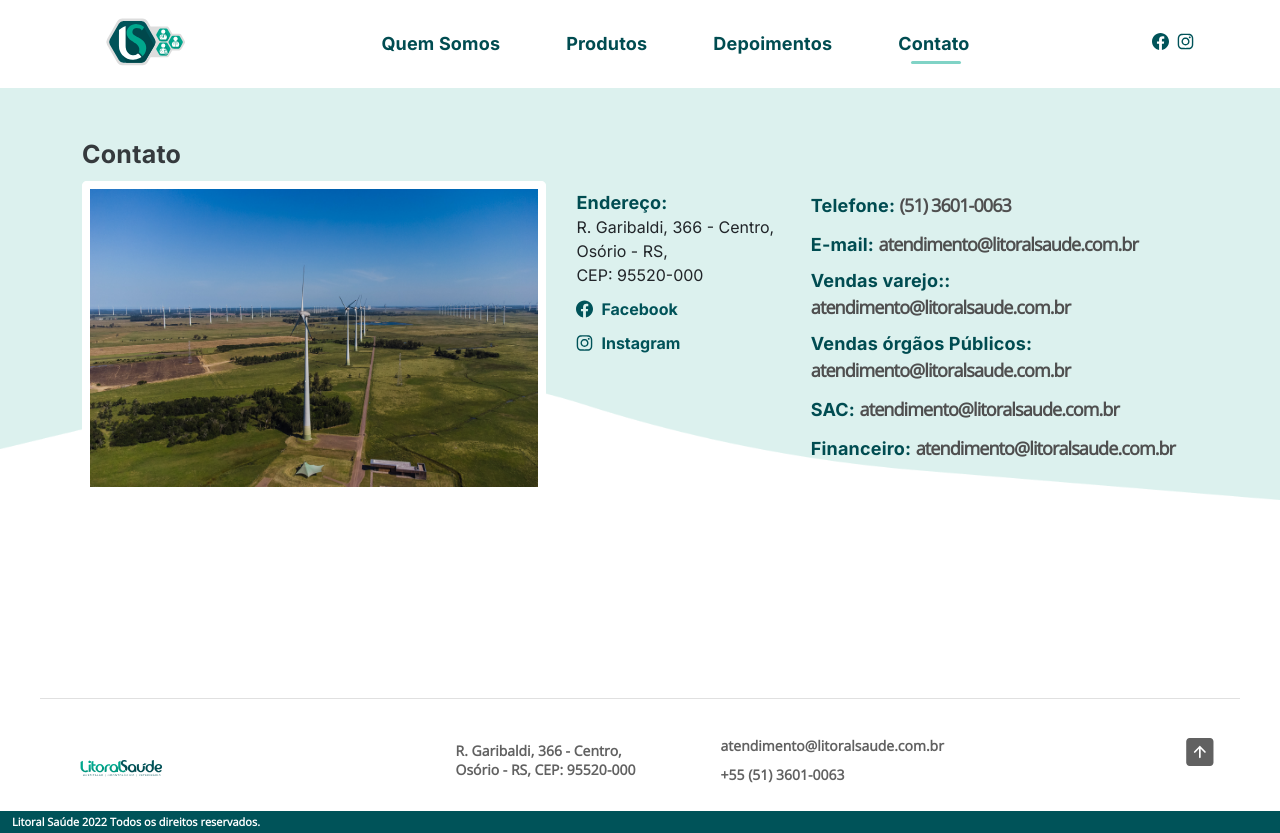
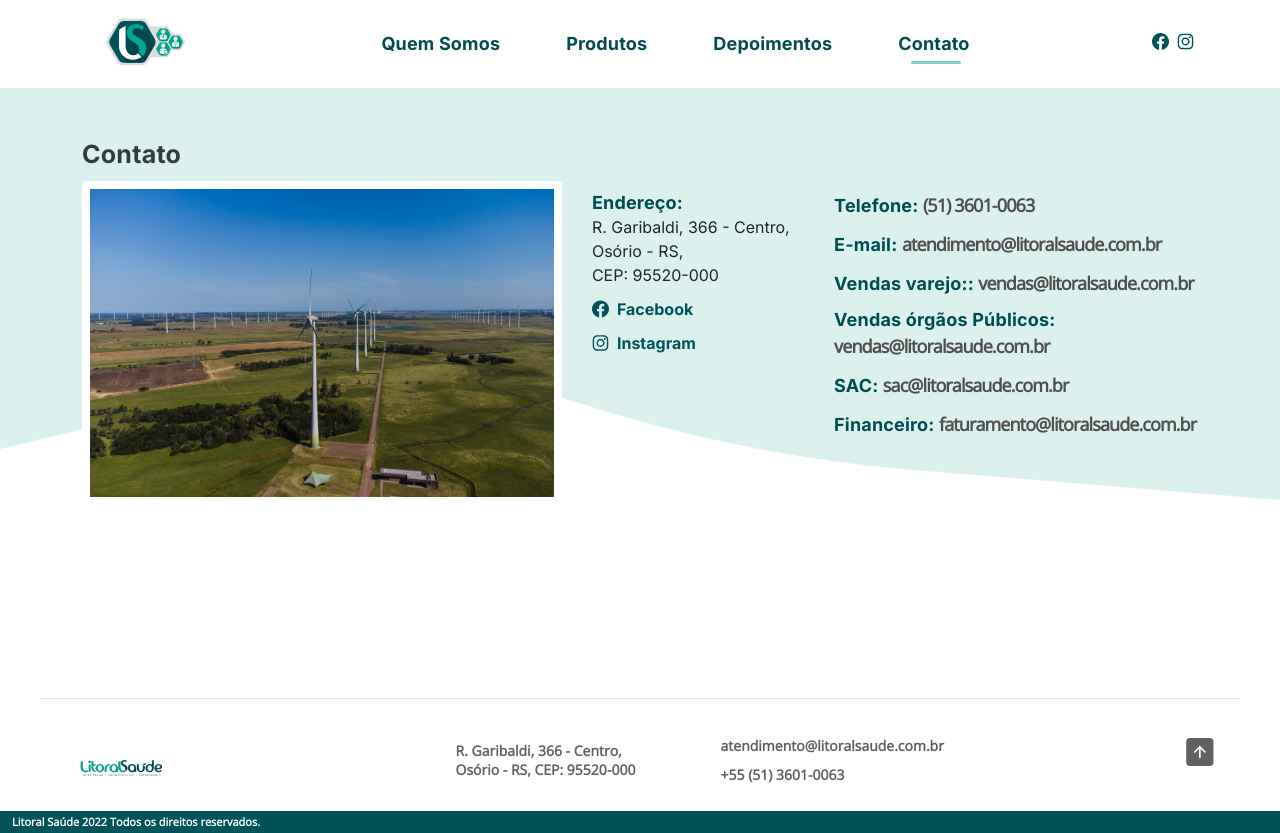
Before and after one commit to Litoralsaude/litoral-saude, a Next.js app: page /contato in a window 1280 px wide. Built offline with nearby package versions, Linux system fonts and the light colour scheme.

Commit message:
change emails in contact

```diff
--- a/components/Contact/index.js
+++ b/components/Contact/index.js
@@ -63,16 +63,16 @@ const Contact = () => {
               />
               <Item
                 title="Vendas varejo:"
-                description="atendimento@litoralsaude.com.br"
+                description="vendas@litoralsaude.com.br"
               />
               <Item
                 title="Vendas órgãos Públicos"
-                description="atendimento@litoralsaude.com.br"
+                description="vendas@litoralsaude.com.br"
               />
-              <Item title="SAC" description="atendimento@litoralsaude.com.br" />
+              <Item title="SAC" description="sac@litoralsaude.com.br" />
               <Item
                 title="Financeiro"
-                description="atendimento@litoralsaude.com.br"
+                description="faturamento@litoralsaude.com.br"
               />
             </div>
           </div>
```
